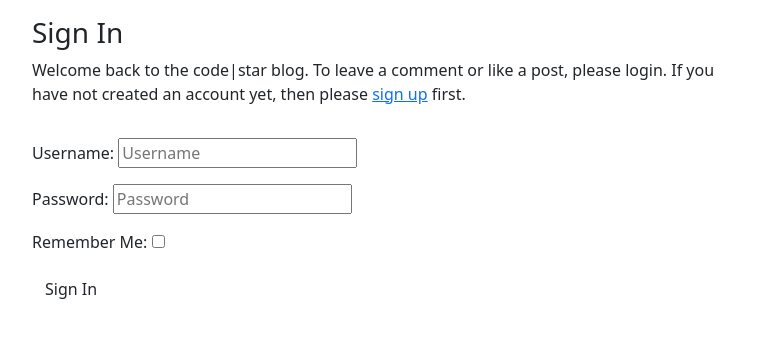
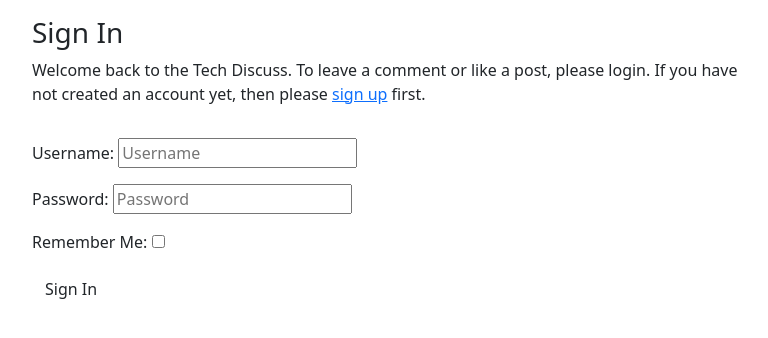
Before and after one commit to Awoyalejohn/Newsit, a Django app: a page that uses templates/account/login.html in a window 1280 px wide. Shown: the part 56-394 px from the top of the page, without its empty margins (248-1016 px from the left). Run offline with Django 4.2, Linux system fonts and the light colour scheme; some libraries are stand-ins or nearby versions.

Commit message:
Add user authentication for create post

```diff
--- a/news/views.py
+++ b/news/views.py
@@ -4,6 +4,7 @@ from django.views import generic, View
 from .models import Post, User
 from .forms import PostForm
 from django.urls import reverse
+from django.contrib.auth.mixins import LoginRequiredMixin
 
 
 
@@ -22,7 +23,7 @@ class PostDetail(View):
         return render(request, "post_detail.html", context)
 
 
-class PostCreate(View):
+class PostCreate(LoginRequiredMixin, View):
     def get(self, request, *args, **kwargs):
 
         form = PostForm()
--- a/templates/account/login.html
+++ b/templates/account/login.html
@@ -15,7 +15,7 @@
       <h3>{% trans "Sign In" %}</h3>
 
 
-      <p>{% blocktrans %}Welcome back to the code|star blog. To leave a comment or like a post, please login. If you
+      <p>{% blocktrans %}Welcome back to the Tech Discuss. To leave a comment or like a post, please login. If you
         have not created an account yet, then please
         <a href="{{ signup_url }}">sign up</a> first.{% endblocktrans %}</p>
 
```
